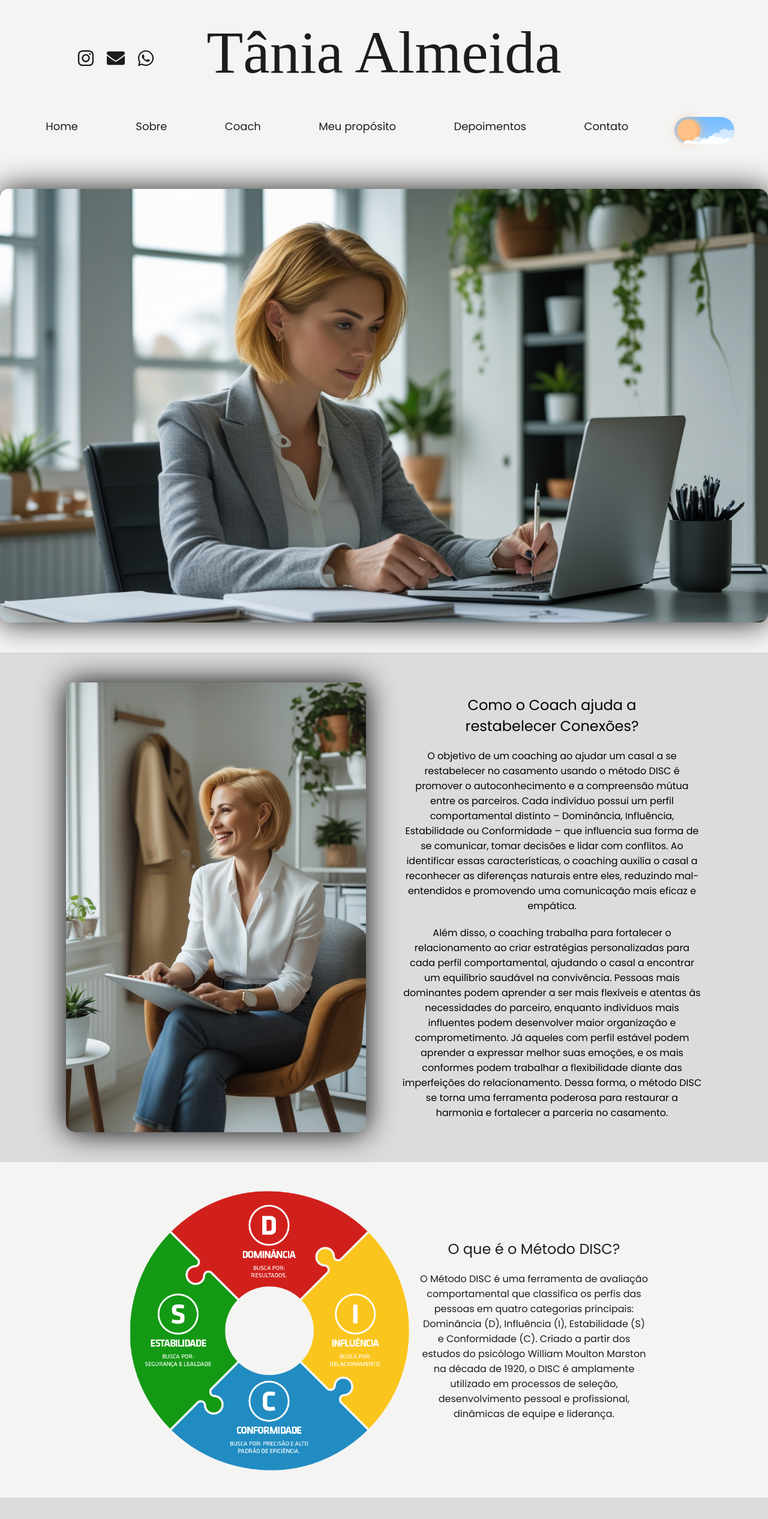
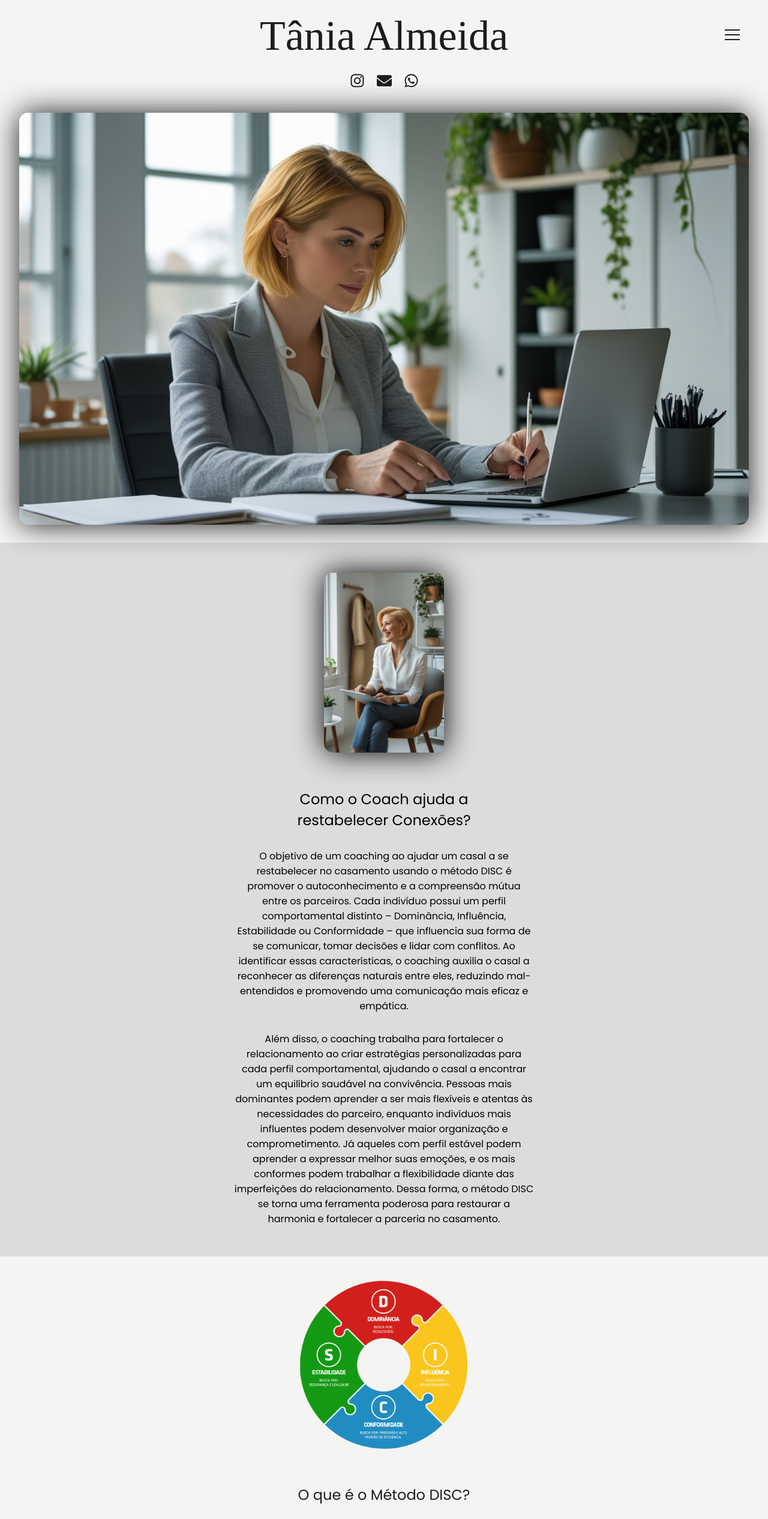
Before and after one commit to MarioCarlaibe/tania-almeida-coach, a React (Vite) app: page / in a window 1280 px wide. Shown: the top 2533 px of the page at 60% size. Built offline with nearby package versions, Linux system fonts and the light colour scheme; a web font is replaced by a local one.

Commit message:
Finalizado ajustes para tela menores, scrollTop para o formulário e mensagem por cópia

```diff
--- a/src/components/about-section/index.tsx
+++ b/src/components/about-section/index.tsx
@@ -6,7 +6,6 @@ import { FadeInSection } from "../framer-motion";
 export const AboutSection = () => {
   return (
     <>
-      <FadeInSection>
         <Section>
           <img src={aboutTania} alt="Photo Tania" />
           <div>
@@ -41,7 +40,6 @@ export const AboutSection = () => {
             </p>
           </div>
         </Section>
-      </FadeInSection>
       <FadeInSection>
         <Article>
           <img src={aboutDetail} alt="Photo Detail" />
@@ -104,12 +102,15 @@ const Section = styled.section`
       width: 400px;
     }
   }
-  @media (max-width: 1000px){
+  @media (max-width: 1280px){
     flex-direction: column;
     align-items: center;
     gap: 60px;
+    padding: 30px;
     & img{
       margin-top: 0;
+      width: 250px;
+      height: 375px;
     }
     & div{
       gap: 30px;
@@ -118,6 +119,12 @@ const Section = styled.section`
   @media (max-width: 768px){
     & div{
       padding: 0 70px;
+    }
+    & h2{
+      font-size: 20px;
+      }
+    & p{
+      font-size: 14px;
     }
   }
 `;
@@ -147,15 +154,26 @@ const Article = styled.article`
       max-width: 400px;
     }
   }
-  @media (max-width: 1000px){
+  @media (max-width: 1280px){
     flex-direction: column;
     align-items: center;
     gap: 60px;
+    padding: 30px;
     & img {
-    margin-top: 20px;
+      margin-top: 20px;
+      width: 250px;
+      height: 375px;
     }
     & div{
       gap: 30px;
     }
   }
+  @media (max-width: 768px){
+    & h2{
+      font-size: 20px;
+      }
+    & p{
+      font-size: 14px;
+    }
+  }
 `;
--- a/src/components/coach-section/index.tsx
+++ b/src/components/coach-section/index.tsx
@@ -6,11 +6,9 @@ import { FadeInSection } from "../framer-motion";
 export const CoachSection = () => {
   return (
     <>
-      <FadeInSection>
         <Section>
           <img src={coachPersonal} alt="Photo Coach" />
         </Section>
-      </FadeInSection>
       <FadeInSection>
         <SubTitle>O Coaching e a Evolução Profissional</SubTitle>
         <SectionText>
@@ -99,6 +97,12 @@ const Section = styled.section`
     border-radius: 15px;
     box-shadow: 0 0 50px ${({ theme }) => theme.colors.color};
   }
+  @media (max-width: 1280px){
+    padding: 30px;
+    & img {
+    width: 95vw;
+    }
+  }
 `;
 const SubTitle = styled.h2`
   text-align: center;
@@ -106,6 +110,9 @@ const SubTitle = styled.h2`
   font-size: 32px;
   background-color: ${({ theme }) => theme.colors.bgInvert};
   color: ${({ theme }) => theme.colors.colorInvert};
+  @media (max-width: 768px){
+    font-size: 24px;
+  }
 `;
 const SectionText = styled.section`
   display: flex;
@@ -124,10 +131,19 @@ const SectionText = styled.section`
       font-size: 24px;
     }
   }
-  @media (max-width: 1000px){
+  @media (max-width: 1280px){
     justify-content: center;
     flex-wrap: wrap;
     gap: 30px;
+  }
+  @media (max-width: 768px){
+    padding: 30px 20px;
+    & section h3{
+        font-size: 20px;
+      }
+    & section p{
+        font-size: 14px;
+    }
   }
 `;
 const Article = styled.article`
@@ -153,16 +169,27 @@ const Article = styled.article`
       max-width: 400px;
     }
   }
-  @media (max-width: 1000px){
+  @media (max-width: 1280px){
     flex-direction: column;
     align-items: center;
     gap: 50px;
     padding: 50px 20px 20px;
      & img{
       margin-top: 20px;
+      width: 250px;
+      height: 375px;
     }
     & div{
       gap: 20px;
     }
   }
+  @media (max-width: 768px){
+    padding: 20px 30px;
+    & h2{
+        font-size: 20px;
+      }
+    & p{
+        font-size: 14px;
+    }
+  }
 `;
--- a/src/components/contact-section/index.tsx
+++ b/src/components/contact-section/index.tsx
@@ -1,5 +1,5 @@
 import styled from "styled-components";
-import React, { useState } from "react";
+import React, { useState, useEffect } from "react";
 import { FadeInSection } from "../framer-motion";
 import { Alerta } from "../framer-motion";
 
@@ -65,6 +65,13 @@ export const ContactSection: React.FC = () => {
       setTimeout(() => setShowAlert(false), 6000);
     }
   };
+
+  useEffect(() => {
+    window.scrollTo({
+      top: 0,
+      behavior: "smooth"
+    });
+  }, []);
 
   return (
     <>
--- a/src/components/footer/index.tsx
+++ b/src/components/footer/index.tsx
@@ -56,7 +56,7 @@ export const FooterMenu = () => {
           </Links>
         </Footer>
         <Credits>
-          2025 | Designed & Coded com <FaHeart /> por Carlaibe.Dev
+          <p>2025 | Designed & Coded com <FaHeart /> por Carlaibe.Dev</p>
         </Credits>
       </FadeInSection>
 
@@ -70,10 +70,18 @@ const Footer = styled.footer`
   gap: 60px;
   min-height: 280px;
   padding: 30px;
-  @media (max-width: 1000px){
+  @media (max-width: 1280px){
     flex-direction: column;
     align-items: center;
     text-align: center;
+  }
+  @media (max-width: 768px){
+    & h2{
+        font-size: 20px;
+      }
+      & p{
+        font-size: 14px;
+    }
   }
 `;
 const Contact = styled.div`
@@ -118,10 +126,20 @@ const Icons = styled.div`
       transform: scale(1.2);
     }
   }
+  @media (max-width: 768px){
+    & a{
+      font-size: 20px;
+    }
+  }
 `;
 const Credits = styled.p`
   text-align: center;
   padding: 40px;
   background-color: ${({ theme }) => theme.colors.bgInvert};
   color: ${({ theme }) => theme.colors.colorInvert};
+  @media (max-width: 768px){
+    & p{
+      font-size: 14px;
+    }
+  }
 `;
--- a/src/components/framer-motion/index.tsx
+++ b/src/components/framer-motion/index.tsx
@@ -51,19 +51,25 @@ const Overlay = styled.div`
   z-index: 999;
 `;
 const Box = styled(motion.div)`
-  background: white;
-  padding: 30px 40px;
+  background-color: ${({ theme }) => theme.colors.bgInvert};
+  padding: 20px;
   border-radius: 12px;
   text-align: center;
   box-shadow: 0 0 25px rgba(0, 0, 0, 0.3);
-  min-width: 300px;
+  max-width: 400px;
+  & p{
+    color: ${({ theme }) => theme.colors.color};
+  }
+  @media (max-width: 400px) {
+    padding: 15px;
+  }
 `;
 const ClosedButton = styled.button`
   margin-top: 20px;
   padding: 10px 18px;
   border: none;
-  background: #0077cc;
-  color: white;
+  background-color: ${({ theme }) => theme.colors.color};
+  color: ${({ theme }) => theme.colors.bg};
   border-radius: 6px;
   cursor: pointer;
 `;
--- a/src/components/header/index.tsx
+++ b/src/components/header/index.tsx
@@ -68,7 +68,11 @@ const Header = styled.header`
     display: flex;
     justify-content: center;
   }
-  @media (max-width: 1000px) {
+  @media (max-width: 1280px) {
+    & h1{
+      font-size: 70px;
+      padding: 20px 0;
+    }
     & nav {
       position: absolute;
       top: 38px;
@@ -86,6 +90,13 @@ const Header = styled.header`
       justify-content: center;
     }
   }
+  @media (max-width: 768px){
+    & h1{
+      font-size: 50px;
+      padding: 10px 30px;
+      text-align: left;
+    }
+  }
 `;
 
 const Label = styled.label`
@@ -96,7 +107,7 @@ const Label = styled.label`
   align-items: center;
   justify-content: center;
   display: none;
-  @media (max-width: 1000px) {
+  @media (max-width: 1280px) {
     display: block;
   }
 `;
@@ -126,7 +137,7 @@ const Hamburger = styled.span`
   &::after {
     bottom: -8px;
   }
-  @media (max-width: 1000px) {
+  @media (max-width: 1280px) {
     display: block;
   }
 `;
@@ -155,7 +166,7 @@ const Menu = styled.ul`
     }
   }
 
-  @media (max-width: 1000px) {
+  @media (max-width: 1280px) {
     display: none;
     width: 230px;
     background-color: ${({ theme }) => theme.colors.bg};
@@ -194,7 +205,7 @@ const Checkbox = styled.input.attrs({ type: "checkbox" })`
     bottom: 0;
     width: 100%;
   }
-  @media (max-width: 1000px) {
+  @media (max-width: 1280px) {
     &:checked ~ ${Menu} {
       display: block;
     }
@@ -208,16 +219,23 @@ const Icons = styled.div`
   left: 10%;
   & a {
     font-size: 30px;
-    color: var(--Body);
     transition: all 0.3s ease-in-out;
     &:hover {
       transform: scale(1.2);
     }
   }
-  @media (max-width: 1000px){
+  @media (max-width: 1280px){
     position: relative;
     justify-content: center;
     top: 0;
     left: 0;
+    & a{
+      font-size: 25px;
+    }
+  }
+  @media (max-width: 768px){
+    & a{
+      font-size: 20px;
+    }
   }
 `;
--- a/src/components/main/index.tsx
+++ b/src/components/main/index.tsx
@@ -136,6 +136,12 @@ const Section = styled.section`
     border-radius: 15px;
     box-shadow: 0 0 50px ${({ theme }) => theme.colors.color};
   }
+  @media (max-width: 1280px){
+    padding: 30px;
+    & img{
+      width: 95vw;
+    }
+  }
 `;
 const Coach = styled.article`
   display: flex;
@@ -159,12 +165,23 @@ const Coach = styled.article`
       width: 300px;
     }
   }
-  @media (max-width: 1000px){
+  @media (max-width: 1280px){
     flex-direction: column;
     align-items: center;
     gap: 60px;
     & div{
       gap: 30px;
+    }
+    & img {
+      width: 200px;
+    }
+  }
+  @media (max-width: 768px){
+    & h2{
+        font-size: 20px;
+      }
+      & p{
+        font-size: 14px;
     }
   }
 `;
@@ -183,7 +200,7 @@ const Article = styled.article`
     gap: 20px;
     max-width: 500px;
   }
-  @media (max-width: 1000px){
+  @media (max-width: 1280px){
     flex-direction: column;
     align-items: center;
     gap: 50px;
@@ -193,6 +210,13 @@ const Article = styled.article`
   }
   @media (max-width: 768px){
     padding: 30px 20px;
+    & h2{
+        font-size: 20px;
+      }
+      & p{
+        font-size: 14px;
+    }
+  }
   }
 `;
 const Profile = styled.section`
@@ -209,7 +233,19 @@ const Profile = styled.section`
     box-shadow: 0 0 5px 2px ${({ theme }) => theme.colors.colorInvert};
     background-color: ${({ theme }) => theme.colors.bg};
   }
-  @media (max-width: 1000px){
+  @media (max-width: 1280px){
     flex-wrap: wrap;
   }
+  @media (max-width: 768px){
+    padding: 30px;
+    text-align: center;
+    & div{
+      & h2{
+        font-size: 20px;
+      }
+      & p{
+        font-size: 14px;
+      }
+    }
+  }
 `;
--- a/src/components/purpose-text/index.tsx
+++ b/src/components/purpose-text/index.tsx
@@ -74,7 +74,7 @@ const Section = styled.section`
   }
   & div {
     display: flex;
-    padding: 50px;
+    padding: 40px;
     flex-direction: column;
     gap: 30px;
     & h2 {
@@ -92,4 +92,21 @@ const Section = styled.section`
       }
     }
   }
+  @media (max-width: 1280px){
+    padding: 30px;
+    & img {
+    width: 95vw;
+    }
+    & div {
+      padding: 20px 20px 0;
+    }
+  }
+  @media (max-width: 768px){
+    & h2{
+        font-size: 20px;
+      }
+      & p{
+        font-size: 14px;
+    }
+  }
 `;
--- a/src/components/testimony-section/index.tsx
+++ b/src/components/testimony-section/index.tsx
@@ -73,7 +73,7 @@ export const TestimonySection = () => {
             <img src={testimonyFour} alt="Photo Client" />
             <section>
               <h3>Luciana Andrade</h3>
-              <h5>Advogado</h5>
+              <h5>Advogada</h5>
               <StarIcon />
               <StarIcon />
               <StarIcon />
@@ -141,14 +141,22 @@ const Article = styled.article`
       margin-top: 30px;
     }
   }
-  @media (max-width: 1000px){
-    padding: 50px 20px 20px;
+  @media (max-width: 1280px){
+    padding: 30px 20px 0;
   }
   @media (max-width: 768px){
     & div{
       flex-direction: column;
       padding: 50px 20px;
     }
+    @media (max-width: 768px){
+    & h3{
+        font-size: 20px;
+      }
+      & p{
+        font-size: 14px;
+    }
+  }
   }
 `;
 const StarIcon = styled(FaStar)`
```
Also changed, not shown: src/themes/button/index.tsx (+8 -8 lines).
